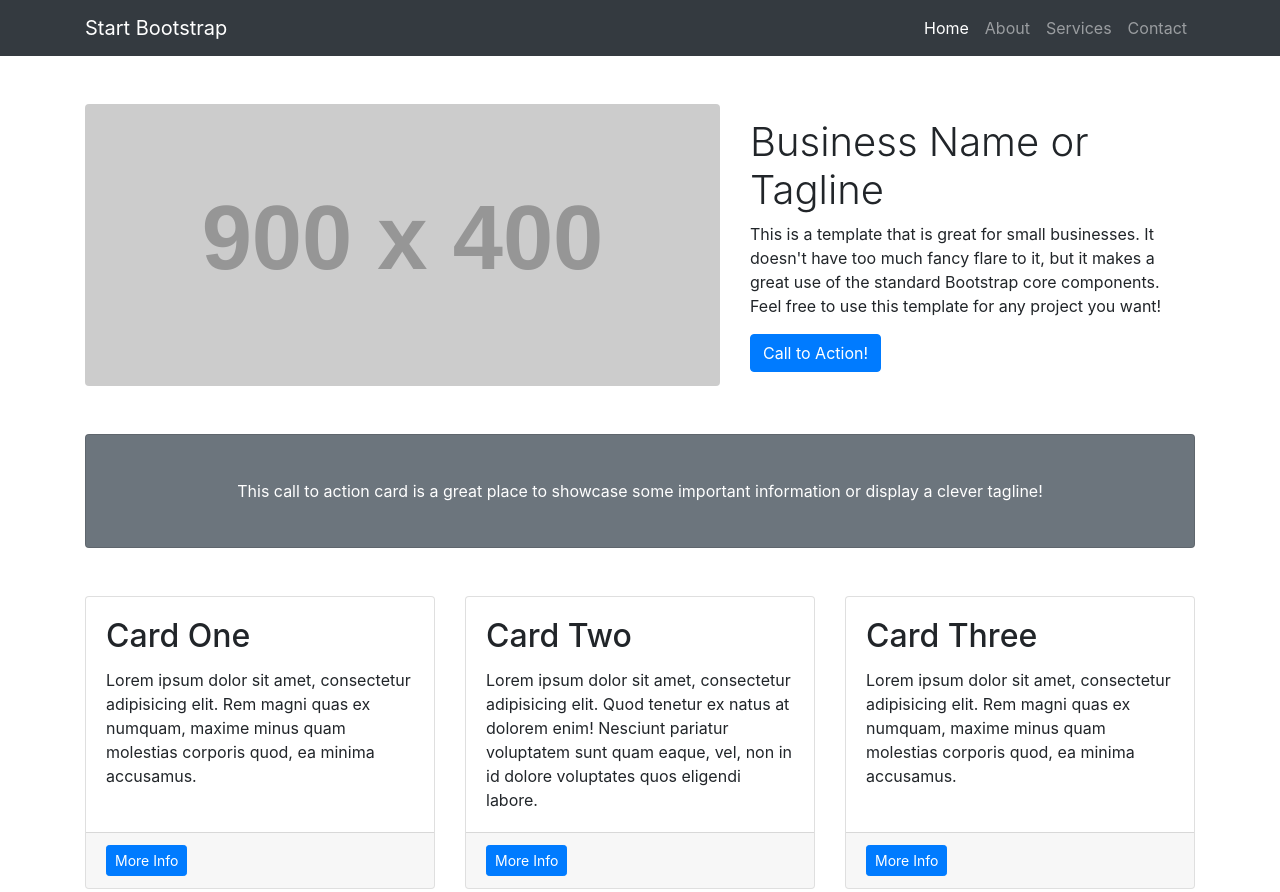
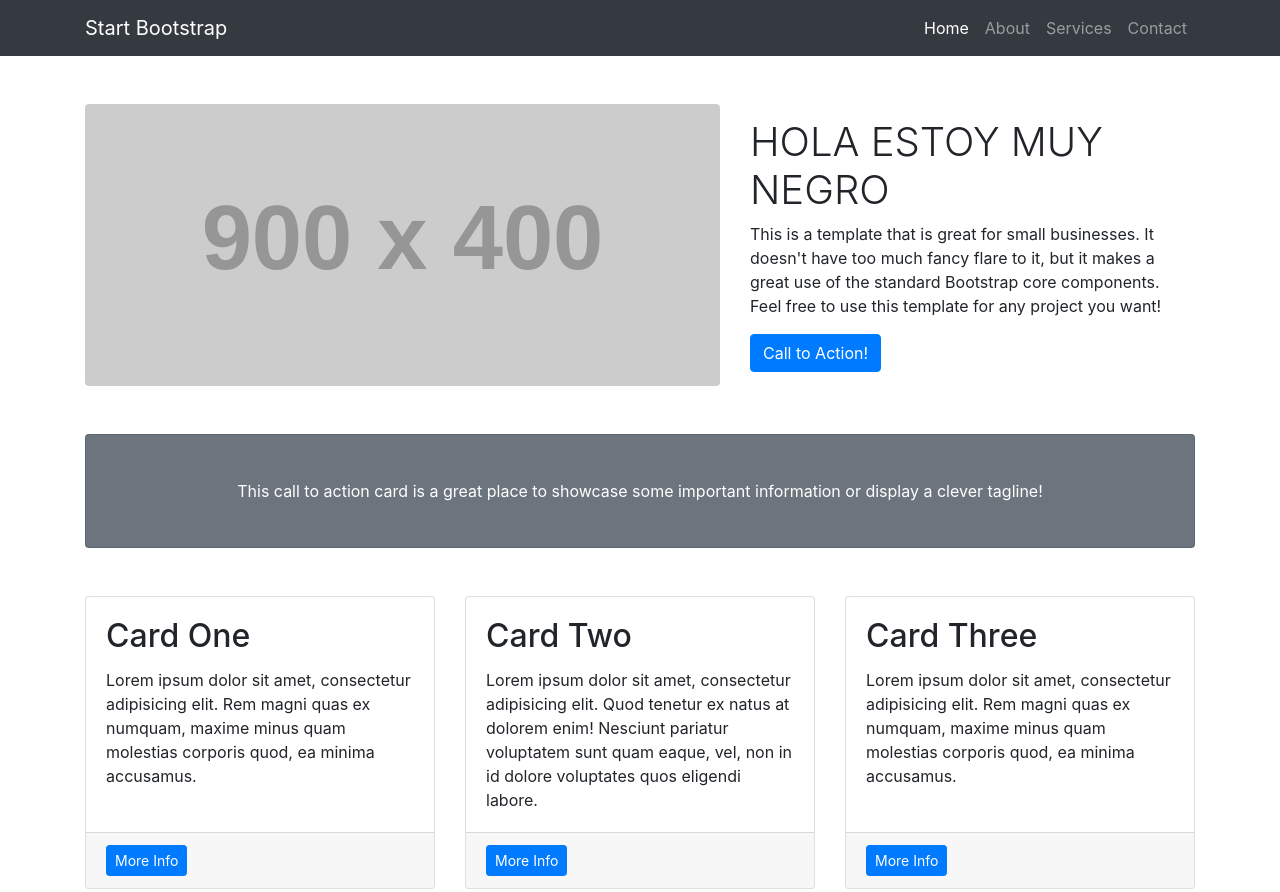
Before and after one commit to eduardito1997/mirepo, a website: page index.html in a window 1280 px wide. Shown: the top 892 px of the page. Drawn offline with Linux system fonts and the light colour scheme; placeholder pictures from the web are drawn by us.

Commit message:
modificando

```diff
--- a/index.html
+++ b/index.html
@@ -58,7 +58,7 @@
       </div>
       <!-- /.col-lg-8 -->
       <div class="col-lg-5">
-        <h1 class="font-weight-light">Business Name or Tagline</h1>
+        <h1 class="font-weight-light">HOLA ESTOY MUY NEGRO</h1>
         <p>This is a template that is great for small businesses. It doesn't have too much fancy flare to it, but it makes a great use of the standard Bootstrap core components. Feel free to use this template for any project you want!</p>
         <a class="btn btn-primary" href="#">Call to Action!</a>
       </div>
```
